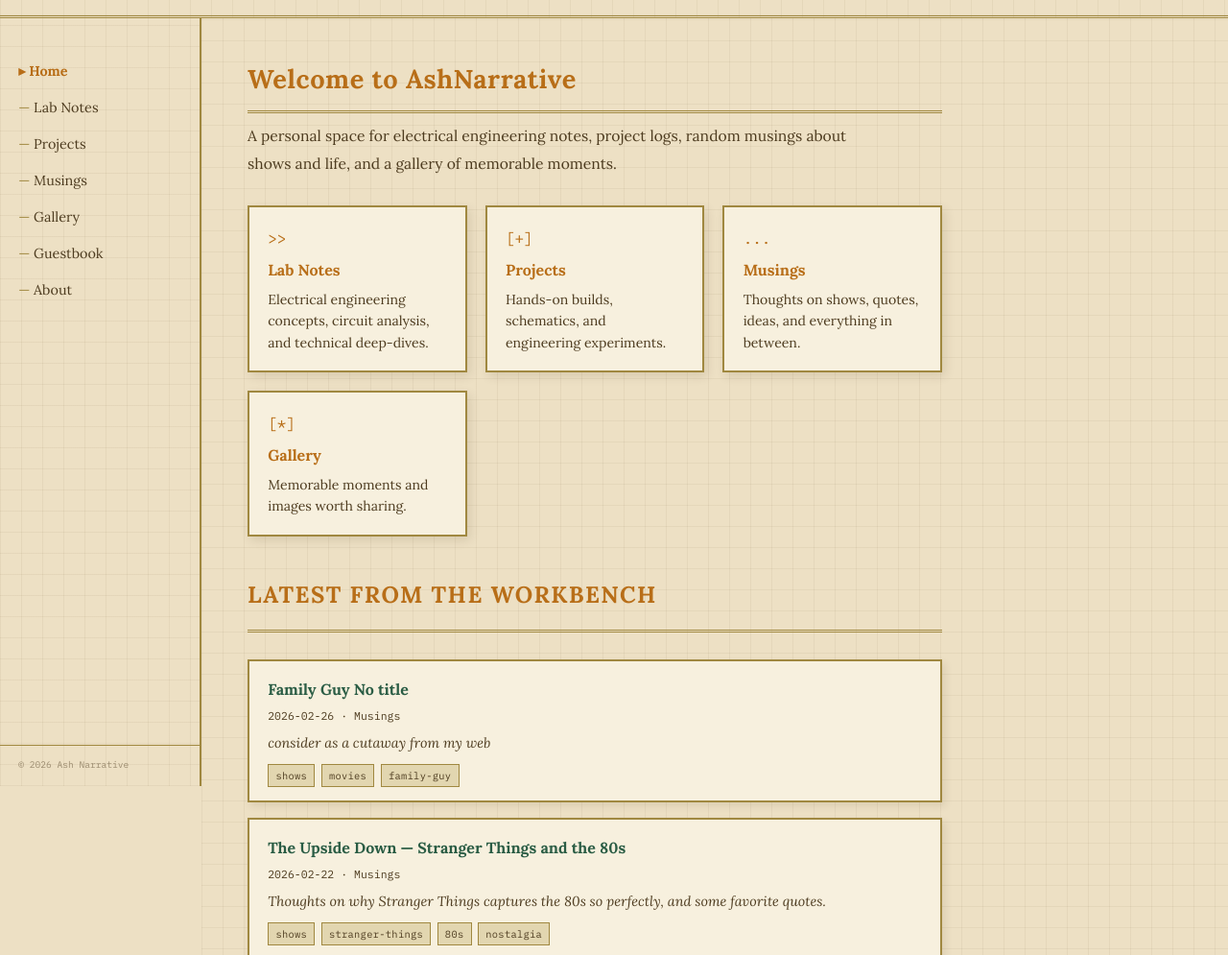
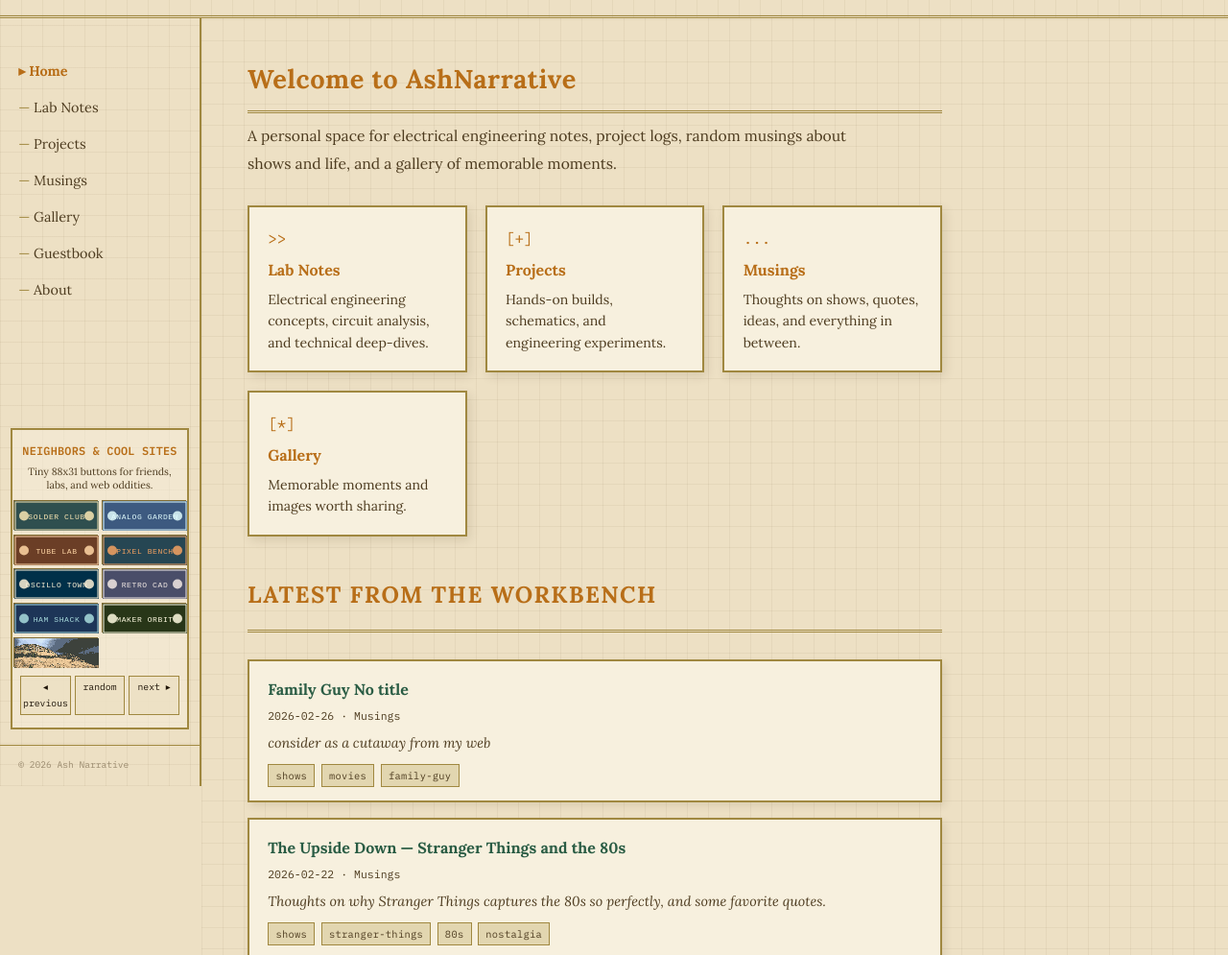
Before and after one commit to AshNarrative/AshNarrative.github.io, a plain HTML site: page index.html in a window 1280 px wide. Shown: the part 102-1097 px from the top of the page at 96% size. Drawn offline with nearby package versions, Linux system fonts and the light colour scheme.

Commit message:
Redesign sidebar webring as 88x31 badge wall

```diff
--- a/css/style.css
+++ b/css/style.css
@@ -190,6 +190,79 @@ a:hover {
 .nav-link.active::before {
   content: '▸ ';
   color: var(--accent);
+}
+
+
+
+/* --- Sidebar Webring --- */
+.webring {
+  margin: 0.8rem 0.7rem 1rem;
+  padding: 0.7rem 0.5rem 0.8rem;
+  border: 2px solid var(--border-color);
+  background: rgba(247, 240, 222, 0.5);
+}
+.webring-title {
+  font-size: 0.74rem;
+  font-family: var(--font-mono);
+  color: var(--accent);
+  letter-spacing: 0.02em;
+  text-transform: uppercase;
+  margin-bottom: 0.2rem;
+  text-align: center;
+}
+.webring-copy {
+  font-size: 0.66rem;
+  line-height: 1.35;
+  color: var(--text-secondary);
+  margin-bottom: 0.55rem;
+  text-align: center;
+}
+.webring-badges {
+  display: grid;
+  grid-template-columns: repeat(2, 88px);
+  justify-content: center;
+  gap: 0.3rem;
+  margin-bottom: 0.55rem;
+}
+.webring-badge {
+  display: inline-block;
+  width: 88px;
+  height: 31px;
+  border: 1px solid rgba(160, 136, 64, 0.8);
+  text-decoration: none;
+  background: #000;
+}
+.webring-badge img {
+  display: block;
+  width: 88px;
+  height: 31px;
+  object-fit: cover;
+  image-rendering: pixelated;
+}
+.webring-badge:hover {
+  border-color: var(--accent);
+  box-shadow: 0 0 0 1px rgba(184, 110, 24, 0.35);
+}
+.webring-controls {
+  display: grid;
+  grid-template-columns: repeat(3, minmax(0, 1fr));
+  gap: 0.25rem;
+}
+.webring-control {
+  display: block;
+  font-family: var(--font-mono);
+  font-size: 0.61rem;
+  text-align: center;
+  text-decoration: none;
+  color: var(--text-sidebar-hi);
+  border: 1px solid var(--border-color);
+  padding: 0.15rem 0.1rem;
+  background: rgba(237, 224, 196, 0.8);
+}
+.webring-control:hover {
+  color: var(--accent);
+  border-color: var(--accent);
+  background: rgba(184, 110, 24, 0.1);
 }
 
 .sidebar-footer {
@@ -819,6 +892,15 @@ a:hover {
     border-left-color: transparent;
     border-bottom-color: var(--accent);
   }
+  .webring {
+    margin: 0 0.8rem 0.8rem;
+  }
+  .webring-badges {
+    grid-template-columns: repeat(auto-fit, minmax(88px, 88px));
+  }
+  .webring-control {
+    font-size: 0.66rem;
+  }
   .sidebar-footer { display: none; }
   .main-content { padding: 1.4rem 1.2rem; }
 }
--- a/index.html
+++ b/index.html
@@ -83,6 +83,26 @@
         <a href="#guestbook" class="nav-link" data-section="guestbook">Guestbook</a>
         <a href="#about" class="nav-link" data-section="about">About</a>
       </nav>
+      <section class="webring" aria-label="Webring links">
+        <h2 class="webring-title">Neighbors & Cool Sites</h2>
+        <p class="webring-copy">Tiny 88x31 buttons for friends, labs, and web oddities.</p>
+        <div class="webring-badges">
+          <a href="https://webring.xxiivv.com" class="webring-badge" target="_blank" rel="noopener noreferrer"><img src="img/webring/solder-club.svg" alt="Solder Club button" width="88" height="31" loading="lazy"></a>
+          <a href="https://webring.xxiivv.com" class="webring-badge" target="_blank" rel="noopener noreferrer"><img src="img/webring/analog-garden.svg" alt="Analog Garden button" width="88" height="31" loading="lazy"></a>
+          <a href="https://webring.xxiivv.com" class="webring-badge" target="_blank" rel="noopener noreferrer"><img src="img/webring/tube-lab.svg" alt="Tube Lab button" width="88" height="31" loading="lazy"></a>
+          <a href="https://webring.xxiivv.com" class="webring-badge" target="_blank" rel="noopener noreferrer"><img src="img/webring/pixel-bench.svg" alt="Pixel Bench button" width="88" height="31" loading="lazy"></a>
+          <a href="https://webring.xxiivv.com" class="webring-badge" target="_blank" rel="noopener noreferrer"><img src="img/webring/oscillo-town.svg" alt="Oscillo Town button" width="88" height="31" loading="lazy"></a>
+          <a href="https://webring.xxiivv.com" class="webring-badge" target="_blank" rel="noopener noreferrer"><img src="img/webring/retro-cad.svg" alt="Retro CAD button" width="88" height="31" loading="lazy"></a>
+          <a href="https://webring.xxiivv.com" class="webring-badge" target="_blank" rel="noopener noreferrer"><img src="img/webring/ham-shack.svg" alt="Ham Shack button" width="88" height="31" loading="lazy"></a>
+          <a href="https://webring.xxiivv.com" class="webring-badge" target="_blank" rel="noopener noreferrer"><img src="img/webring/maker-orbit.svg" alt="Maker Orbit button" width="88" height="31" loading="lazy"></a>
+          <a href="https://webring.xxiivv.com" class="webring-badge" target="_blank" rel="noopener noreferrer"><img src="content/gallery/upload/StormBackground.gif" alt="Animated storm button" width="88" height="31" loading="lazy"></a>
+        </div>
+        <div class="webring-controls">
+          <a href="https://webring.xxiivv.com/#random" class="webring-control" target="_blank" rel="noopener noreferrer">◂ previous</a>
+          <a href="https://webring.xxiivv.com" class="webring-control" target="_blank" rel="noopener noreferrer">random</a>
+          <a href="https://webring.xxiivv.com/#random" class="webring-control" target="_blank" rel="noopener noreferrer">next ▸</a>
+        </div>
+      </section>
       <div class="sidebar-footer">
         <p>&copy; 2026 Ash Narrative</p>
       </div>
```
Also changed, not shown: img/webring/analog-garden.svg (added), img/webring/ham-shack.svg (added), img/webring/maker-orbit.svg (added), img/webring/oscillo-town.svg (added), img/webring/pixel-bench.svg (added), img/webring/retro-cad.svg (added), img/webring/solder-club.svg (added), img/webring/tube-lab.svg (added).
